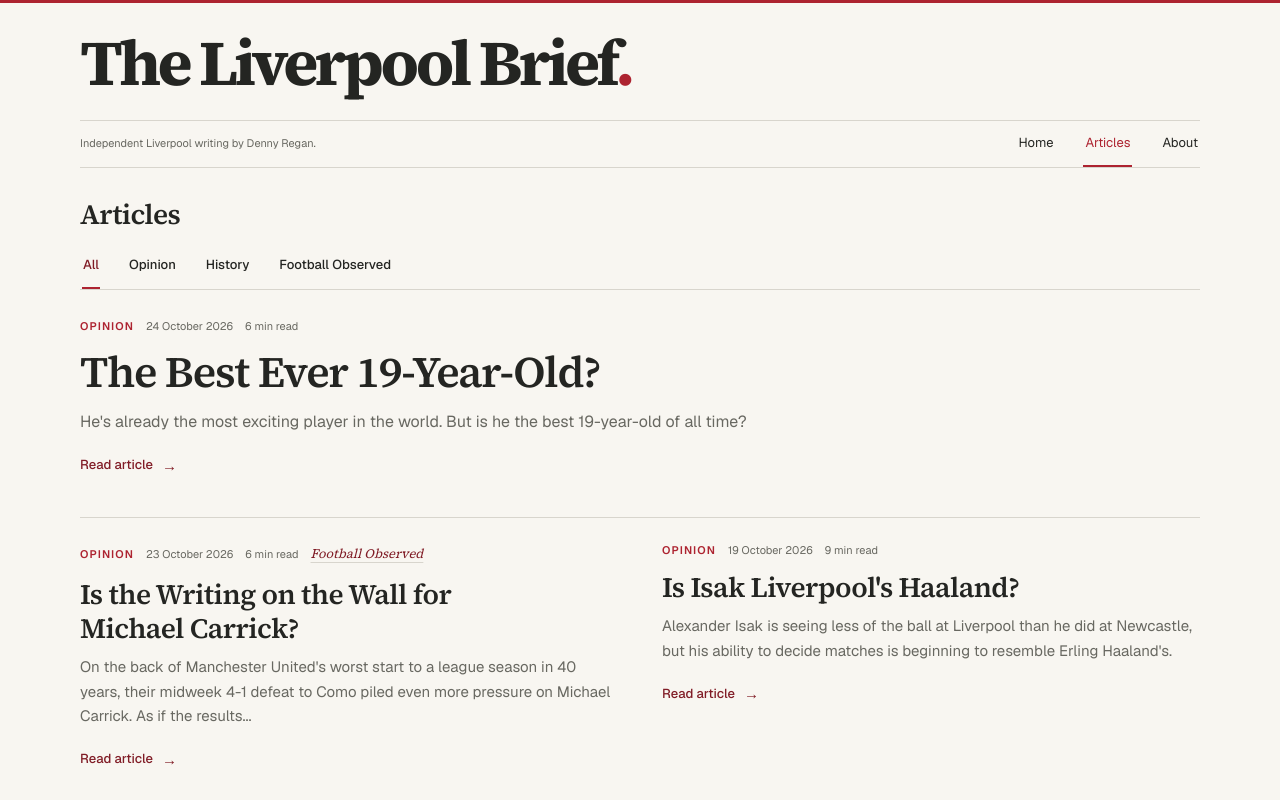
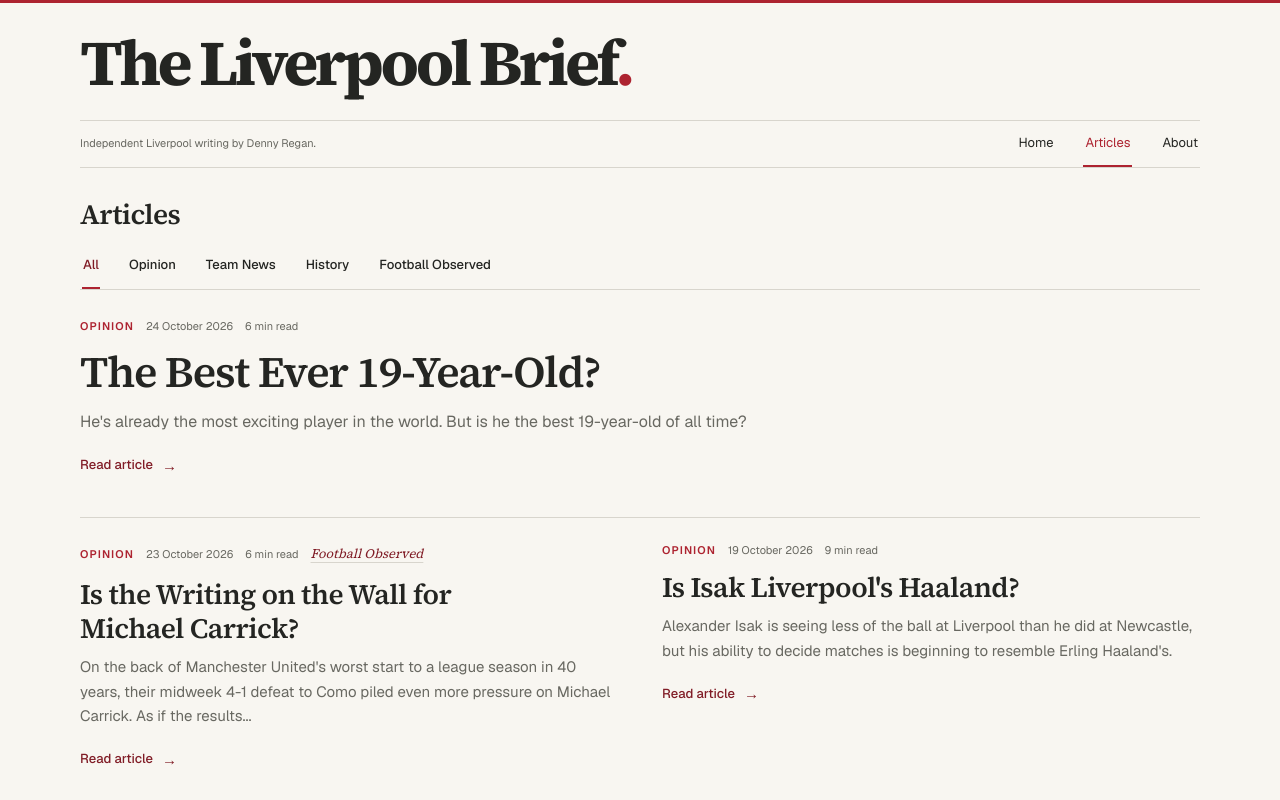
Before and after one commit to DennyRegan/the-liverpool-brief, a Next.js app: page /articles in a window 1280 px wide. Shown: the top 800 px of the page. Built offline with nearby package versions, Linux system fonts and the light colour scheme.

Commit message:
Add Team News category within Articles

```diff
--- a/app/articles/page.tsx
+++ b/app/articles/page.tsx
@@ -5,17 +5,18 @@ import { ArticlesNavigation } from "@/app/components/ArticlesNavigation";
 
 export const metadata = { title: "Articles | The Liverpool Brief", alternates: { canonical: "/articles" } };
 
-const TYPES = [["Opinion", "opinion"], ["Analysis", "analysis"], ["History", "history"]] as const;
+const TYPES = [["Opinion", "opinion"], ["Analysis", "analysis"], ["Team News", "team-news"], ["History", "history"]] as const;
 
 export default async function ArticlesPage({ searchParams }: { searchParams: Promise<{ type?: string }> }) {
   const { type } = await searchParams;
   const writing = getWriting();
-  const types = TYPES.filter(([label]) => writing.some(article => article.category === label));
+  // Team News remains discoverable before its first approved article is published.
+  const types = TYPES.filter(([label]) => label === "Team News" || writing.some(article => article.category === label));
   const selected = types.find(([, param]) => param === type)?.[0];
   const articles = writing.filter(article => !selected || article.category === selected);
   return <><SiteHeader active="articles" /><main id="main-content" className="site-width collection">
     <h1 className="collection-title">Articles</h1>
     <ArticlesNavigation selected={selected ?? "All"} hasAnalysis={types.some(([label]) => label === "Analysis")} />
-    <ArticleCollection articles={articles} />
+    <ArticleCollection articles={articles} emptyMessage={selected === "Team News" ? "Team news will appear here when published." : undefined} />
   </main></>;
 }
--- a/app/components/ArticlesNavigation.tsx
+++ b/app/components/ArticlesNavigation.tsx
@@ -9,6 +9,7 @@ export function ArticlesNavigation({ selected, hasAnalysis = false }: {
     ["All", "/articles"],
     ["Opinion", "/articles?type=opinion"],
     ...(hasAnalysis ? [["Analysis", "/articles?type=analysis"]] : []),
+    ["Team News", "/articles?type=team-news"],
     ["History", "/articles?type=history"],
     ["Football Observed", REGAN_ON_FOOTBALL_PATH],
   ];
--- a/lib/content/types.ts
+++ b/lib/content/types.ts
@@ -50,7 +50,7 @@ export const ArticleSchema = ArchiveFeatureSchema.pick({
     locationIds: true, themeIds: true, relatedMatches: true,
 }).extend({
     title: z.string(), date: z.iso.date(), slug: HistoryIdSchema,
-    category: z.enum(["Opinion", "Analysis"]).default("Opinion"),
+    category: z.enum(["Opinion", "Analysis", "Team News"]).default("Opinion"),
     seoTitle: z.string().min(1).optional(),
     tags: z.array(z.string().min(1)).optional(),
     researchCutoff: z.iso.date().optional(),
```
Also changed, not shown: 2 other files (tests, documents, lock files or other folders).
